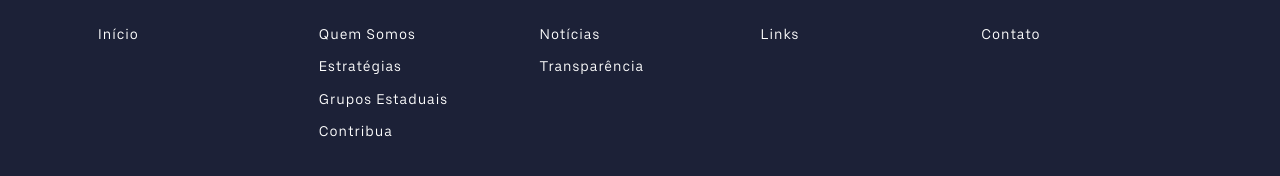
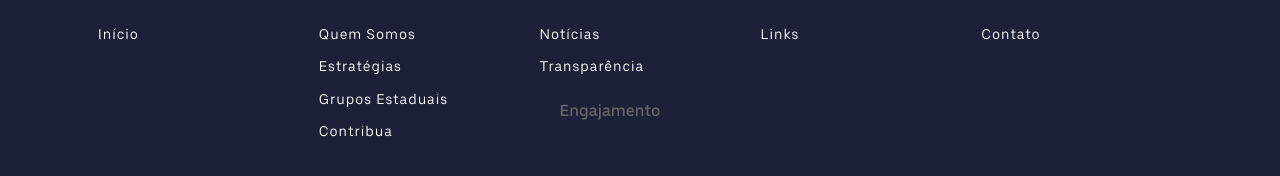
Before and after one commit to Landowski/aprovadosaft2024, a Jekyll site: the page built from engajamento.html, in a window 1280 px wide and 1351 px high. Shown: the part 1168-1344 px from the top of the window. Built offline with Jekyll 4.4.1, drawn with Linux system fonts in a browser that asks for light colours.

Commit message:
Update modelo.html

```diff
--- a/_layouts/modelo.html
+++ b/_layouts/modelo.html
@@ -55,6 +55,7 @@
                     <div class="submenu">
                         <a href="/noticias" class="submenu-link">Notícias</a>
                         <a href="/transparencia" class="submenu-link">Transparência</a>
+                        <a href="/engajamento" class="submenu-link">Engajamento</a>
                     </div>
                 </div>
                 <a href="/links" class="menu-link"><svg xmlns="http://www.w3.org/2000/svg" width="24" height="24" viewBox="0 0 24 24"  fill="none" stroke="currentColor" stroke-width="2" stroke-linecap="round" stroke-linejoin="round"><path stroke="none" d="M0 0h24v24H0z" fill="none"/><path d="M3 15m0 2a2 2 0 0 1 2 -2h2a2 2 0 0 1 2 2v2a2 2 0 0 1 -2 2h-2a2 2 0 0 1 -2 -2z" /><path d="M15 15m0 2a2 2 0 0 1 2 -2h2a2 2 0 0 1 2 2v2a2 2 0 0 1 -2 2h-2a2 2 0 0 1 -2 -2z" /><path d="M9 3m0 2a2 2 0 0 1 2 -2h2a2 2 0 0 1 2 2v2a2 2 0 0 1 -2 2h-2a2 2 0 0 1 -2 -2z" /><path d="M6 15v-1a2 2 0 0 1 2 -2h8a2 2 0 0 1 2 2v1" /><path d="M12 9l0 3" /></svg>Links</a>
@@ -91,6 +92,7 @@
                 <div class="mobile-submenu-links">
                     <a href="/noticias" class="mobile-submenu-link">Notícias</a>
                     <a href="/transparencia" class="mobile-submenu-link">Transparência</a>
+                    <a href="/engajamento" class="submenu-link">Engajamento</a>
 
                 </div>
             </div>
@@ -126,6 +128,7 @@
                     <h3 class="footer-title">Informativos</h3>
                     <a href="noticias" class="footer-link">Notícias</a>
                     <a href="transparencia" class="footer-link">Transparência</a>
+                    <a href="/engajamento" class="submenu-link">Engajamento</a>
                 </div>
                 <div class="footer-column">
                     <h3 class="footer-title">Institucional</h3>
```
